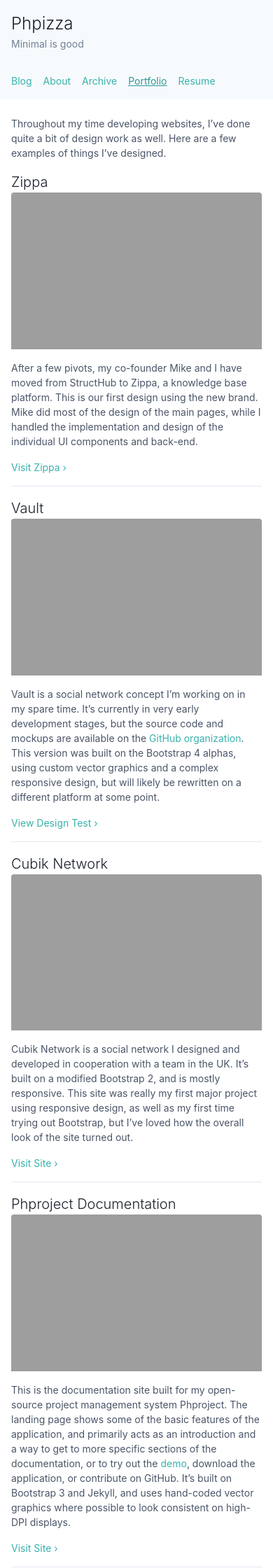
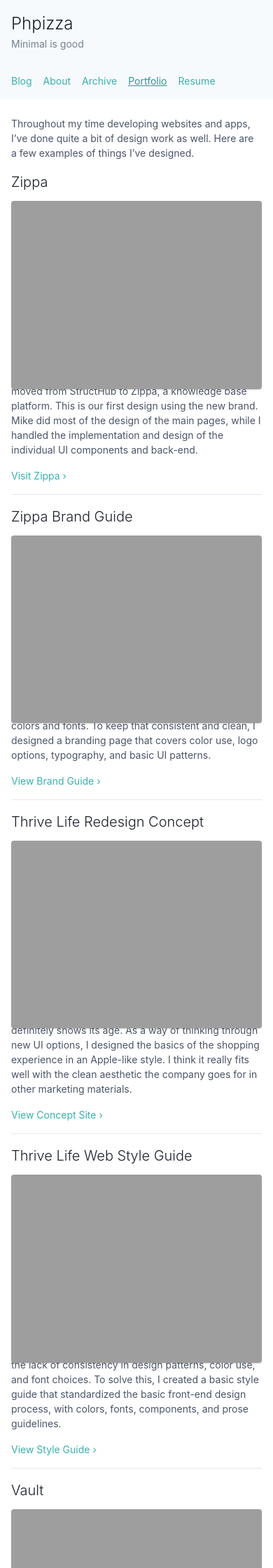
Before and after one commit to Alanaktion/alanaktion.github.io, a Jekyll site: the page built from portfolio.md, in a window 390 px wide. Shown: the top 2240 px of the page at 70% size. Built offline with Jekyll 4.4.1, drawn with Linux system fonts in a browser that asks for light colours.

Commit message:
Minor updates
Mostly adding new things to the portfolio

```diff
--- a/_css/components/util.css
+++ b/_css/components/util.css
@@ -1,6 +1,5 @@
 .img-responsive-container {
   position: relative;
-  overflow: hidden;
   height: 0;
   padding-bottom: calc(10 / 16 * 100%);
 }
--- a/_layouts/page-about.html
+++ b/_layouts/page-about.html
@@ -7,8 +7,9 @@
   <picture>
     <source type="image/webp" srcset="https://blog.phpizza.com/assets/profile/me-2019-sm.webp">
     <source type="image/jpeg" srcset="https://blog.phpizza.com/assets/profile/me-2019-sm.jpg">
-    <img class="block rounded-full mx-auto mb-4 md:my-6" src="https://blog.phpizza.com/assets/profile/me-2019-sm.jpg"
-      style="width: 192px; height: 192px; background-color: #000;" alt="Me">
+    <img class="block rounded-full mx-auto mb-4 md:my-6 bg-black"
+      src="https://blog.phpizza.com/assets/profile/me-2019-sm.jpg"
+      style="width: 192px; height: 192px;" alt="Me">
   </picture>
 
   <nav class="nav nav-pills justify-center mb-4 sm:mb-6">
--- a/portfolio.md
+++ b/portfolio.md
@@ -1,9 +1,10 @@
 ---
 layout: page
 title: Portfolio
+class: portfolio
 ---
 
-Throughout my time developing websites, I've done quite a bit of design work as well. Here are a few examples of things I've designed.
+Throughout my time developing websites and apps, I've done quite a bit of design work as well. Here are a few examples of things I've designed.
 
 ## Zippa
 <div class="img-responsive-container img-ratio-16-10" markdown="1">
@@ -13,6 +14,39 @@
 After a few pivots, my co-founder Mike and I have moved from StructHub to Zippa, a knowledge base platform. This is our first design using the new brand. Mike did most of the design of the main pages, while I handled the implementation and design of the individual UI components and back-end.
 
 [Visit Zippa &rsaquo;](https://getzippa.com/)
+
+***
+
+## Zippa Brand Guide
+<div class="img-responsive-container img-ratio-16-10" markdown="1">
+<img src="//blog.phpizza.com/assets/portfolio/firefox/zippa-brand.png" loading="lazy" alt="Zippa">
+</div>
+
+The Zippa site has a strong, opinionated UI, with bold colors and fonts. To keep that consistent and clean, I designed a branding page that covers color use, logo options, typography, and basic UI patterns.
+
+[View Brand Guide &rsaquo;](https://getzippa.com/brand)
+
+***
+
+## Thrive Life Redesign Concept
+<div class="img-responsive-container img-ratio-16-10" markdown="1">
+<img src="//blog.phpizza.com/assets/portfolio/firefox/tl-sanfran.png" loading="lazy" alt="Thrive Life Style Guide">
+</div>
+
+The Thrive Life shopping experience isn't terrible, but definitely shows its age. As a way of thinking through new UI options, I designed the basics of the shopping experience in an Apple-like style. I think it really fits well with the clean aesthetic the company goes for in other marketing materials.
+
+[View Concept Site &rsaquo;](https://phpizza.com/~alan/tl-sanfran/)
+
+***
+
+## Thrive Life Web Style Guide
+<div class="img-responsive-container img-ratio-16-10" markdown="1">
+<img src="//blog.phpizza.com/assets/portfolio/firefox/tl-styleguide.png" loading="lazy" alt="Thrive Life Style Guide">
+</div>
+
+While working at Thrive Life, I became frustrated with the lack of consistency in design patterns, color use, and font choices. To solve this, I created a basic style guide that standardized the basic front-end design process, with colors, fonts, components, and prose guidelines.
+
+[View Style Guide &rsaquo;](https://phpizza.com/~alan/tl-styleguide/)
 
 ***
 
```
Also changed, not shown: _css/components/portfolio.css (added, +14 -0 lines), mix-manifest.json (line endings or trailing spaces), public/css/theme.css.
